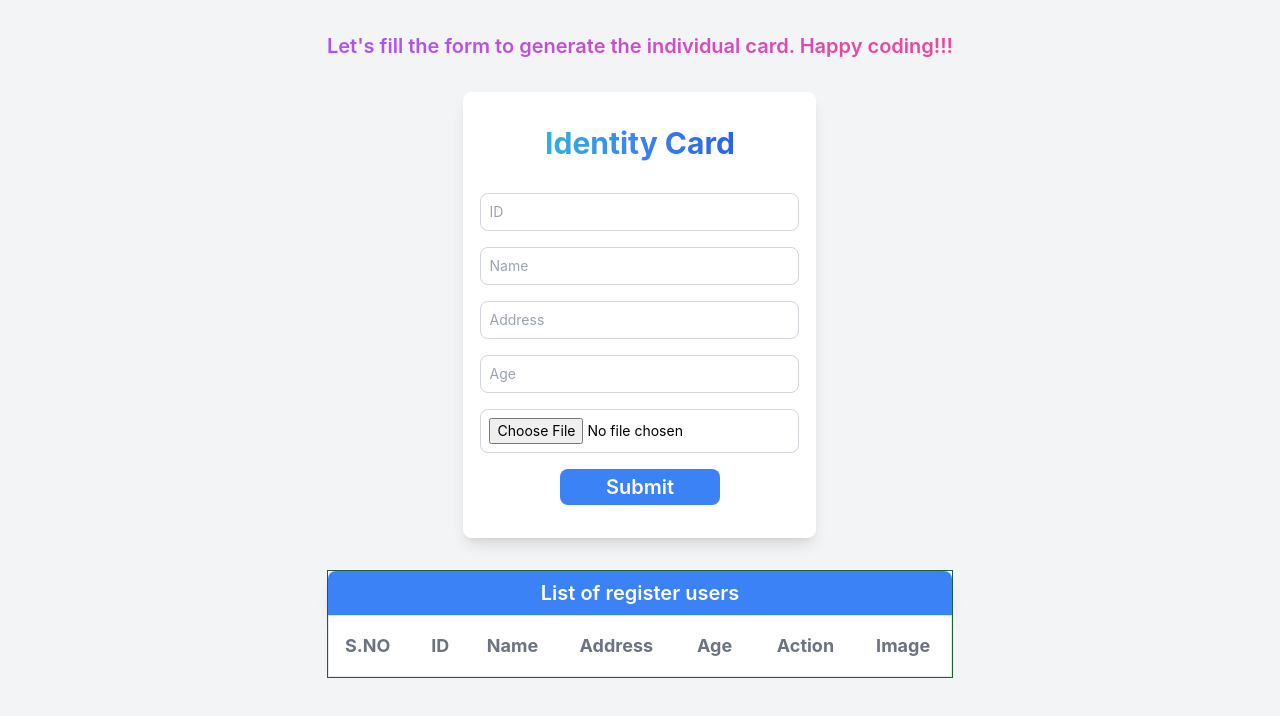
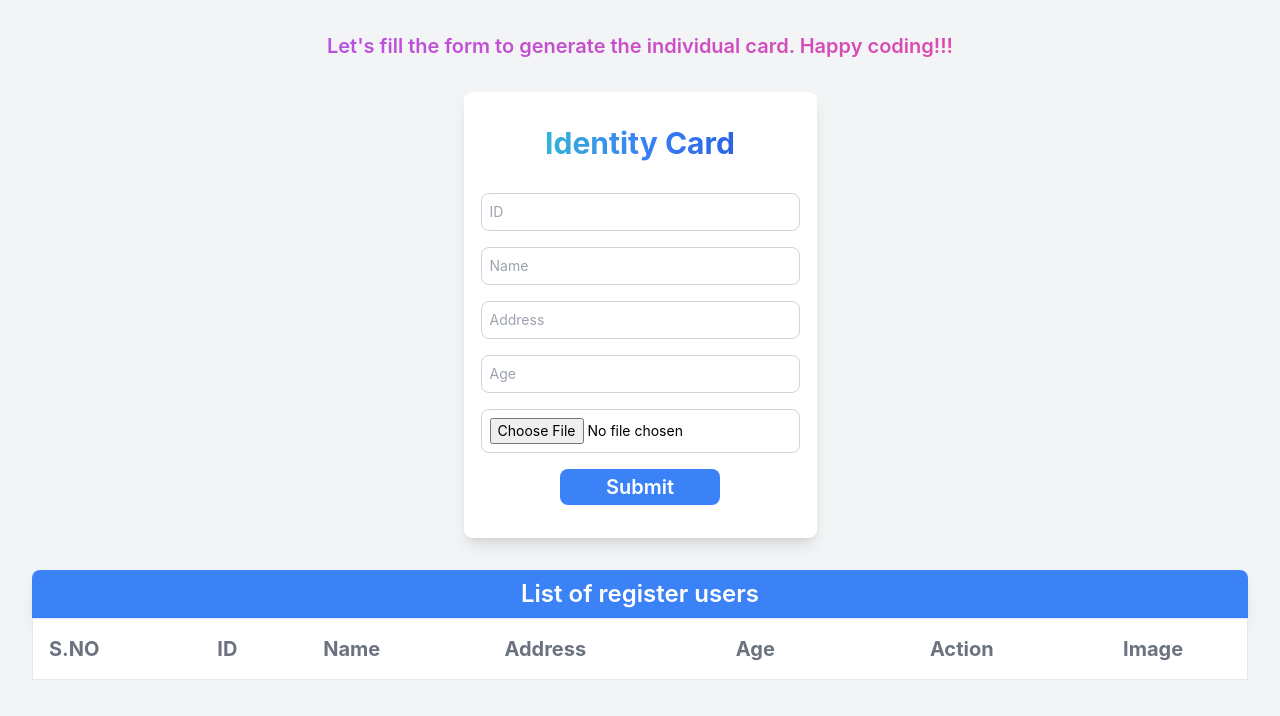
Before and after one commit to shrestharonit09/MyProject, a React (Create React App) app: page /crud in a window 1280 px wide. Shown: the top 716 px of the page. Built offline with nearby package versions, Linux system fonts and the light colour scheme.

Commit message:
crud table working

```diff
--- a/src/component/Crudoperation.js
+++ b/src/component/Crudoperation.js
@@ -169,58 +169,58 @@ const Crudoperation = () => {
               </div>
             </div>
           </div>
-          <div className="border border-green-800 w-[95vw] sm:w-full">
-            <div className="bg-blue-500 shadow-lg rounded-t-lg p-2">
-              <h1 className="font-semibold text-center text-lg md:text-xl text-white">
-                List of register users
-              </h1>
-            </div>
-            <div>
-              <table className="table-auto w-full">
+          <div className="flex justify-center">
+            <div className="w-[95vw]">
+              <div className="bg-blue-500 shadow-lg rounded-t-lg p-2">
+                <h1 className="font-semibold text-center text-md md:text-lg lg:text-2xl text-white">
+                  List of register users
+                </h1>
+              </div>
+              <table className="table-auto w-[95vw]">
                 <thead>
-                  <tr className="border border-gray-200 bg-white text-sm md:text-lg text-gray-500">
-                    <th className="text-left p-1 sm:p-2 md:p-4">S.NO</th>
-                    <th className="text-left p-1 sm:p-2 md:p-4">ID</th>
-                    <th className="text-left p-1 sm:p-2 md:p-4">Name</th>
-                    <th className="text-left p-1 sm:p-2 md:p-4">Address</th>
-                    <th className="text-left p-1 sm:p-2 md:p-4">Age</th>
-                    <th className="text-center p-1 sm:p-2 md:p-4">Action</th>
-                    <th className="text-center p-1 sm:p-2 md:p-4">Image</th>
+                  <tr className="border border-gray-200 bg-white text-sm sm:text-md md:text-lg lg:text-xl text-gray-500">
+                    <th className="text-left p-1 sm:p-2 lg:p-4">S.NO</th>
+                    <th className="text-left p-1 sm:p-2 lg:p-4">ID</th>
+                    <th className="text-left p-1 sm:p-2 lg:p-4">Name</th>
+                    <th className="text-left p-1 sm:p-2 lg:p-4">Address</th>
+                    <th className="text-left p-1 sm:p-2 lg:p-4">Age</th>
+                    <th className="text-center p-1 sm:p-2 lg:p-4">Action</th>
+                    <th className="text-center p-1 sm:p-2 lg:p-4">Image</th>
                   </tr>
                 </thead>
                 <tbody>
                   {newdata.map((items, index) => (
                     <tr className="border border-gray-200 bg-white" key={index}>
-                      <td className="text-sm md:text-lg text-left p-2 md:p-4">
+                      <td className="text-sm sm:text-sm md:text-md lg:text-lg text-left p-2 md:p-4">
                         {index + 1}
                       </td>
-                      <td className="text-sm md:text-lg text-left p-2 md:p-4">
+                      <td className="text-sm sm:text-sm md:text-md lg:text-lg text-left p-2 md:p-4">
                         {items.ID}
                       </td>
-                      <td className="text-sm md:text-lg text-left p-2 md:p-4">
+                      <td className="text-sm sm:text-sm md:text-md lg:text-lg text-left p-2 md:p-4 break-all">
                         {items.Name}
                       </td>
-                      <td className="text-sm md:text-lg text-left p-2 md:p-4">
+                      <td className="text-sm sm:text-sm md:text-md lg:text-lg text-left p-2 md:p-4 break-all">
                         {items.Address}
                       </td>
-                      <td className="text-sm md:text-lg text-left p-2 md:p-4">
+                      <td className="text-sm sm:text-sm md:text-md lg:text-lg text-left p-2 md:p-4">
                         {items.Age}
                       </td>
-                      <td className="flex gap-1 md:gap-2 mt-1 md:mt-2">
+                      <td className="flex justify-center gap-1 p-2 md:p-4">
                         <button
-                          className="bg-green-500 rounded-lg p-1 md:p-2 text-sm md:text-xl"
+                          className="bg-green-500 rounded-lg p-1 md:p-2 text-sm sm:text-md md:text-lg lg:text-xl"
                           onClick={() => handleEdit(items.ID)}
                         >
                           edit
                         </button>
                         <button
-                          className="bg-red-500 rounded-lg p-1 md:p-2 text-sm md:text-xl"
+                          className="bg-red-500 rounded-lg p-1 md:p-2text-sm sm:text-md md:text-lg lg:text-xl"
                           onClick={() => handleDelete(items.ID)}
                         >
                           delete
                         </button>
                         <button
-                          className="bg-blue-500 rounded-lg p-1 md:p-2 text-sm md:text-xl"
+                          className="bg-blue-500 rounded-lg p-1 md:p-2 text-sm sm:text-md md:text-lg lg:text-xl"
                           onClick={() => handleView(items.ID)}
                         >
                           View
```
